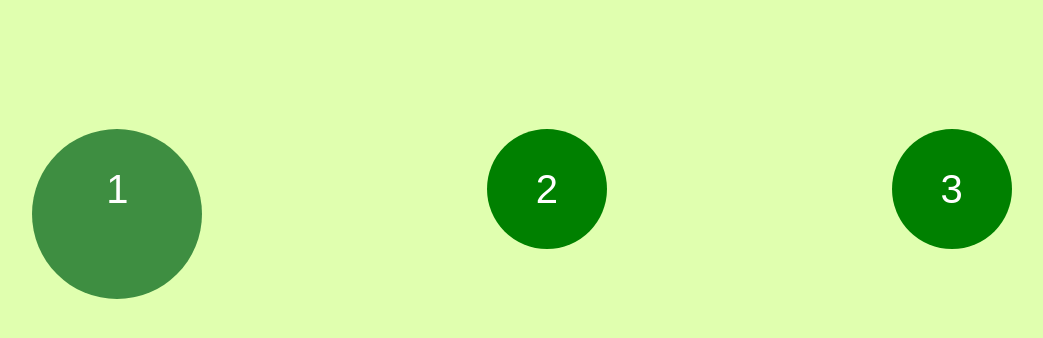
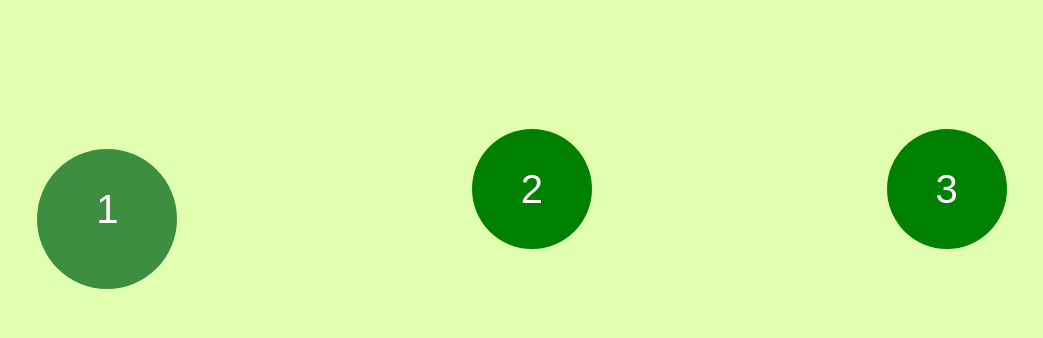
Before and after one commit to digital-lit/digital-lit.github.io, a plain HTML site: page index.html in a window 1280 px wide. In both pictures the pointer is over the link 218 px from the left and 347 px from the top of the page. Shown: the part 158-496 px from the top of the page, without its empty margins (118-1161 px from the left). Drawn offline with Linux system fonts and the light colour scheme.

Commit message:
Update styles.css

```diff
--- a/styles.css
+++ b/styles.css
@@ -36,7 +36,7 @@ h1{
 .button:hover {
   background-color: #3e8e41;
   transition: all 3s ease;
-  vertical-align: middle;
-  width: 150px;
-  height: 150px;
+  margin-top: 70px;
+  width: 120px;
+  height: 120px;
 }
```
